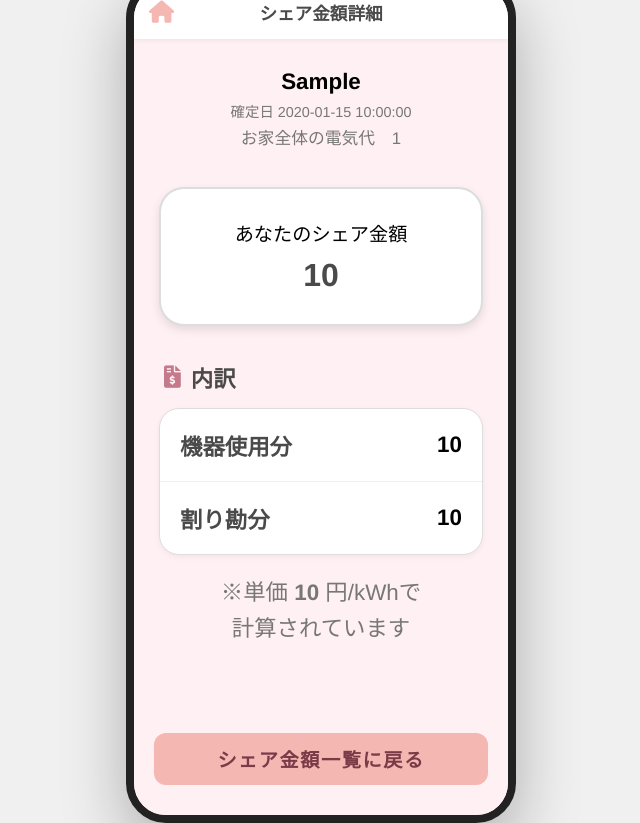
After one commit to kubota-a/family-electricity-cost-share, a Python web app: template templates/user_share_amount_detail.html in a window 1280 px wide. The commit adds this page. Shown: the whole page, without its empty margins (319-959 px from the left). Run offline with Jinja, Linux system fonts and the light colour scheme; the template is opened without the code that fills it: most values are stand-ins (such as "Sample title", 1, 10 or a date in 2020).

Commit message:
feat: 一般ユーザーのシェア金額一覧・詳細画面をテンプレート化

```diff
--- /dev/null
+++ b/templates/user_share_amount_detail.html
@@ -0,0 +1,272 @@
+<!DOCTYPE html>
+<html lang="ja">
+<head>
+    <meta charset="UTF-8">
+    <meta name="viewport" content="width=device-width, initial-scale=1.0">
+    <title>いえ電シェア - シェア金額詳細</title>
+    <link rel="stylesheet" href="https://cdnjs.cloudflare.com/ajax/libs/font-awesome/6.0.0/css/all.min.css">
+    <style>
+        :root {
+            --bg-color: #fff0f3;
+            --header-bg: #ffffff;
+            --text-color: #4a4a4a;
+            --accent-pink: #f5b7b1;
+            --accent-pink-dark: #c47a8a;
+            --card-bg: #ffffff;
+            --shadow: 0 4px 10px rgba(0, 0, 0, 0.1);
+            --shadow-light: 0 2px 6px rgba(0, 0, 0, 0.05);
+        }
+
+        * {
+            box-sizing: border-box;
+            margin: 0;
+            padding: 0;
+            font-family: "Helvetica Neue", Arial, "Hiragino Kaku Gothic ProN", "Hiragino Sans", Meiryo, sans-serif;
+        }
+
+        body {
+            background-color: #f0f0f0;
+            display: flex;
+            justify-content: center;
+            align-items: flex-start;
+            min-height: 100vh;
+        }
+
+        .phone-container {
+            width: 100%;
+            max-width: 430px;
+            min-height: 100vh;
+            background-color: var(--bg-color);
+            position: relative;
+            display: flex;
+            flex-direction: column;
+        }
+
+        @media (min-width: 431px) {
+            body {
+                padding: 20px;
+                align-items: center;
+                height: 100vh;
+                overflow: hidden;
+            }
+            .phone-container {
+                width: min(390px, 100%);
+                min-height: auto;
+                aspect-ratio: 9 / 19.5;
+                border-radius: 40px;
+                border: 8px solid #222;
+                box-shadow: 0 24px 64px rgba(0,0,0,0.28);
+                overflow: hidden;
+            }
+        }
+
+        header {
+            background-color: var(--header-bg);
+            padding: 15px;
+            display: flex;
+            align-items: center;
+            box-shadow: 0 2px 5px rgba(0,0,0,0.05);
+            position: relative;
+        }
+        .header-logo i { color: var(--accent-pink); font-size: 1.4rem; }
+        .header-logo {
+            color: inherit;
+            text-decoration: none;
+        }
+        .header-title {
+            position: absolute;
+            left: 50%;
+            transform: translateX(-50%);
+            font-weight: bold;
+            color: var(--text-color);
+            font-size: clamp(0.9rem, 4vw, 1.1rem);
+        }
+
+        main {
+            flex-grow: 1;
+            padding: 30px 25px 100px;
+            overflow-y: auto;
+            text-align: center;
+        }
+
+        .detail-header {
+            margin-bottom: 35px;
+        }
+
+        .period-title {
+            font-size: clamp(1.1rem, 5vw, 1.4rem);
+            font-weight: bold;
+            display: block;
+            margin-bottom: 5px;
+        }
+
+        .confirm-date {
+            font-size: 0.9rem;
+            color: #777;
+        }
+
+        .total-electricity {
+            display: block;
+            font-size: clamp(0.825rem, 3.75vw, 1.05rem);
+            color: #777;
+            line-height: 1.6;
+            margin-top: 5px;
+            text-align: center;
+        }
+
+        .total-amount-card {
+            background: var(--card-bg);
+            border: 2px solid #ddd;
+            border-radius: 25px;
+            padding: 30px 20px;
+            margin-bottom: 35px;
+            box-shadow: var(--shadow);
+        }
+
+        .total-label {
+            font-size: clamp(1rem, 4.5vw, 1.2rem);
+            margin-bottom: 10px;
+            display: block;
+        }
+
+        .total-value {
+            font-size: clamp(1.5rem, 7vw, 2rem);
+            font-weight: bold;
+            color: var(--text-color);
+        }
+
+        .breakdown-title-area {
+            display: flex;
+            align-items: center;
+            justify-content: flex-start;
+            gap: 10px;
+            margin-bottom: 15px;
+            padding-left: 5px;
+        }
+
+        .breakdown-title-area i {
+            color: var(--accent-pink-dark);
+            font-size: clamp(1.1rem, 5vw, 1.4rem);
+        }
+
+        .breakdown-title-area span {
+            font-size: clamp(1.1rem, 5vw, 1.4rem);
+            font-weight: bold;
+            color: var(--text-color);
+        }
+
+        .breakdown-card {
+            background: var(--card-bg);
+            border: 1px solid #ddd;
+            border-radius: 20px;
+            overflow: hidden;
+            box-shadow: var(--shadow-light);
+            margin-bottom: 20px;
+        }
+
+        .breakdown-row {
+            padding: 20px;
+            display: flex;
+            justify-content: space-between;
+            align-items: center;
+            font-weight: bold;
+        }
+
+        .breakdown-row:first-child {
+            border-bottom: 1px solid #eee;
+        }
+
+        .item-label {
+            font-size: clamp(1.1rem, 5vw, 1.4rem);
+            color: var(--text-color);
+        }
+
+        .item-value {
+            font-size: clamp(1.1rem, 5vw, 1.4rem);
+        }
+
+        .calculation-note {
+            font-size: clamp(1.1rem, 5vw, 1.4rem);
+            color: #777;
+            line-height: 1.6;
+            margin-bottom: 20px;
+        }
+
+        footer {
+            position: absolute;
+            bottom: 0;
+            width: 100%;
+            background: var(--bg-color);
+            padding: 15px 20px 30px;
+            text-align: center;
+            z-index: 10;
+        }
+
+        .footer-button {
+            width: 100%;
+            max-width: 350px;
+            padding: 12px;
+            border-radius: 12px;
+            border: none;
+            background: #f5b7b1;
+            color: #7a3a48;
+            font-size: clamp(1rem, 4.5vw, 1.2rem);
+            font-weight: bold;
+            cursor: pointer;
+            text-decoration: none;
+            display: inline-block;
+            letter-spacing: 0.08em;
+        }
+    </style>
+</head>
+<body>
+
+<div class="phone-container">
+    <header>
+        <a href="{{ url_for('index') }}" class="header-logo" aria-label="トップへ戻る">
+            <i class="fas fa-home"></i>
+        </a>
+        <div class="header-title">シェア金額詳細</div>
+    </header>
+
+    <main>
+        <div class="detail-header">
+            <span class="period-title">{{ detail.period_display }}</span>
+            <span class="confirm-date">確定日 {{ detail.confirmed_date_display }}</span>
+            <span class="total-electricity">お家全体の電気代　{{ detail.total_electricity_display }}</span>
+        </div>
+
+        <div class="total-amount-card">
+            <span class="total-label">あなたのシェア金額</span>
+            <span class="total-value">{{ detail.share_amount_display }}</span>
+        </div>
+
+        <div class="breakdown-title-area">
+            <i class="fas fa-file-invoice-dollar"></i>
+            <span>内訳</span>
+        </div>
+
+        <div class="breakdown-card">
+            <div class="breakdown-row">
+                <span class="item-label">機器使用分</span>
+                <span class="item-value">{{ detail.device_usage_amount_display }}</span>
+            </div>
+            <div class="breakdown-row">
+                <span class="item-label">割り勘分</span>
+                <span class="item-value">{{ detail.equal_share_amount_display }}</span>
+            </div>
+        </div>
+
+        <p class="calculation-note">
+            ※単価 <strong>{{ detail.unit_price_display }}</strong> 円/kWhで<br>
+            計算されています
+        </p>
+    </main>
+
+    <footer>
+        <a class="footer-button" href="{{ url_for('user_share_amounts') }}">シェア金額一覧に戻る</a>
+    </footer>
+</div>
+
+</body>
+</html>
```
Also changed, not shown: app.py (+57 -1 lines), docs/test-report.md (+1 -0 lines), templates/user_share_amounts.html (+83 -32 lines).
